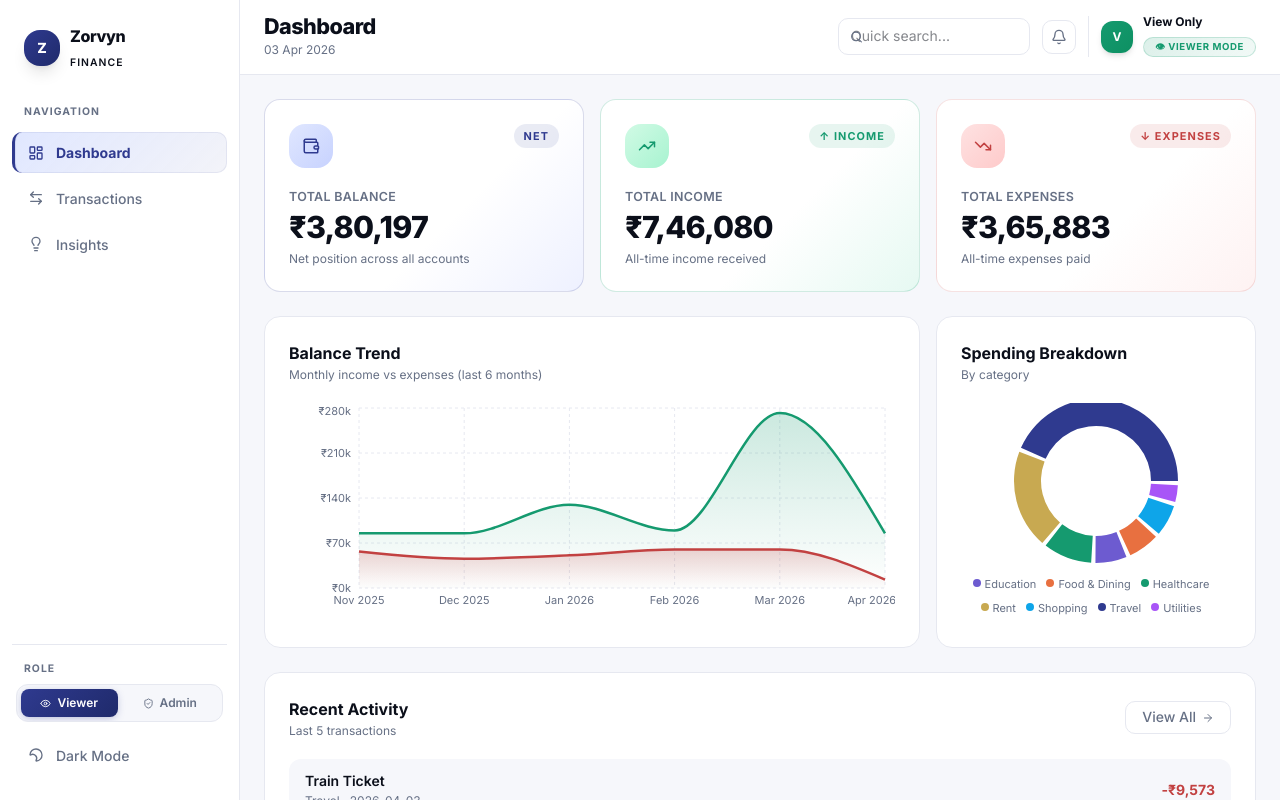
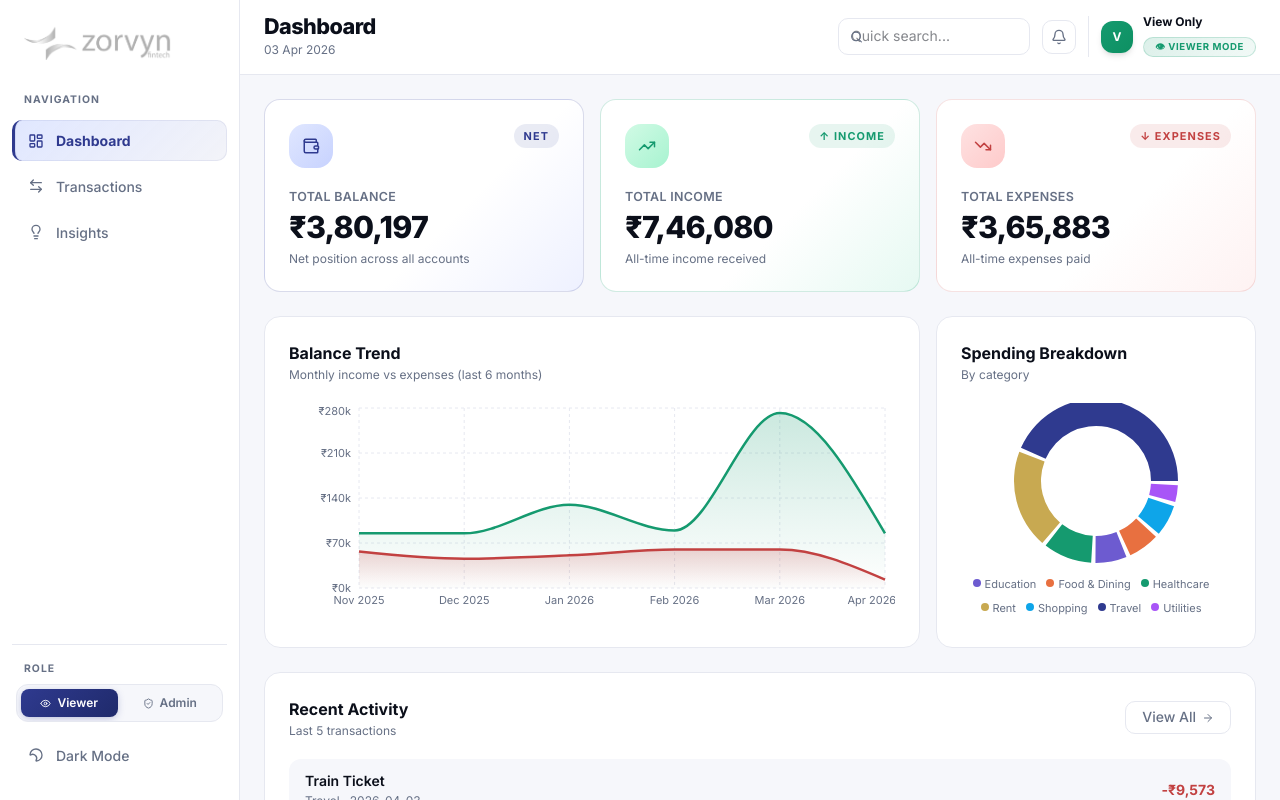
Before and after one commit to anmolyadav-dev/Finance-Dashboard-UI, a React (Vite) app: page / in a window 1280 px wide. Built offline with nearby package versions, Linux system fonts and the light colour scheme.

Commit message:
zorvyn logo added

```diff
--- a/src/components/Sidebar.tsx
+++ b/src/components/Sidebar.tsx
@@ -4,6 +4,7 @@ import {
   Sun, Moon, ShieldCheck, Eye,
 } from 'lucide-react';
 import { motion } from 'framer-motion';
+import logoLight from '../assets/zorvynfulllogolight.png';
 
 const navItems = [
   { id: 'dashboard',    label: 'Dashboard',    icon: <LayoutDashboard size={16} /> },
@@ -23,21 +24,15 @@ export function Sidebar() {
       }}
     >
       {/* Logo */}
-      <div className="px-3 mb-6">
-        <div className="flex items-center gap-2.5">
-          <div
-            className="w-9 h-9 rounded-2xl flex items-center justify-center text-white text-sm font-extrabold shadow-lg"
-            style={{ background: 'linear-gradient(135deg, var(--color-primary), var(--color-primary-hover))' }}
-          >
-            Z
-          </div>
-          <div>
-            <span className="font-extrabold text-base tracking-tight block" style={{ color: 'var(--color-text-primary)' }}>
-              Zorvyn
-            </span>
-            <span className="text-[0.65rem] font-semibold tracking-widest uppercase" style={{ color: 'var(--color-gold)' }}>Finance</span>
-          </div>
-        </div>
+      <div className="px-3 mb-6 flex items-center">
+        <img
+          src={logoLight}
+          alt="Zorvyn Finance"
+          className="h-9 w-auto object-contain transition-all duration-300"
+          style={{
+             filter: theme === 'dark' ? 'brightness(0) invert(1) opacity(0.9)' : 'grayscale(1) contrast(1.2)'
+          }}
+        />
       </div>
 
       {/* Nav */}
```
Also changed, not shown: src/assets/zorvynfulllogolight.png (added).
